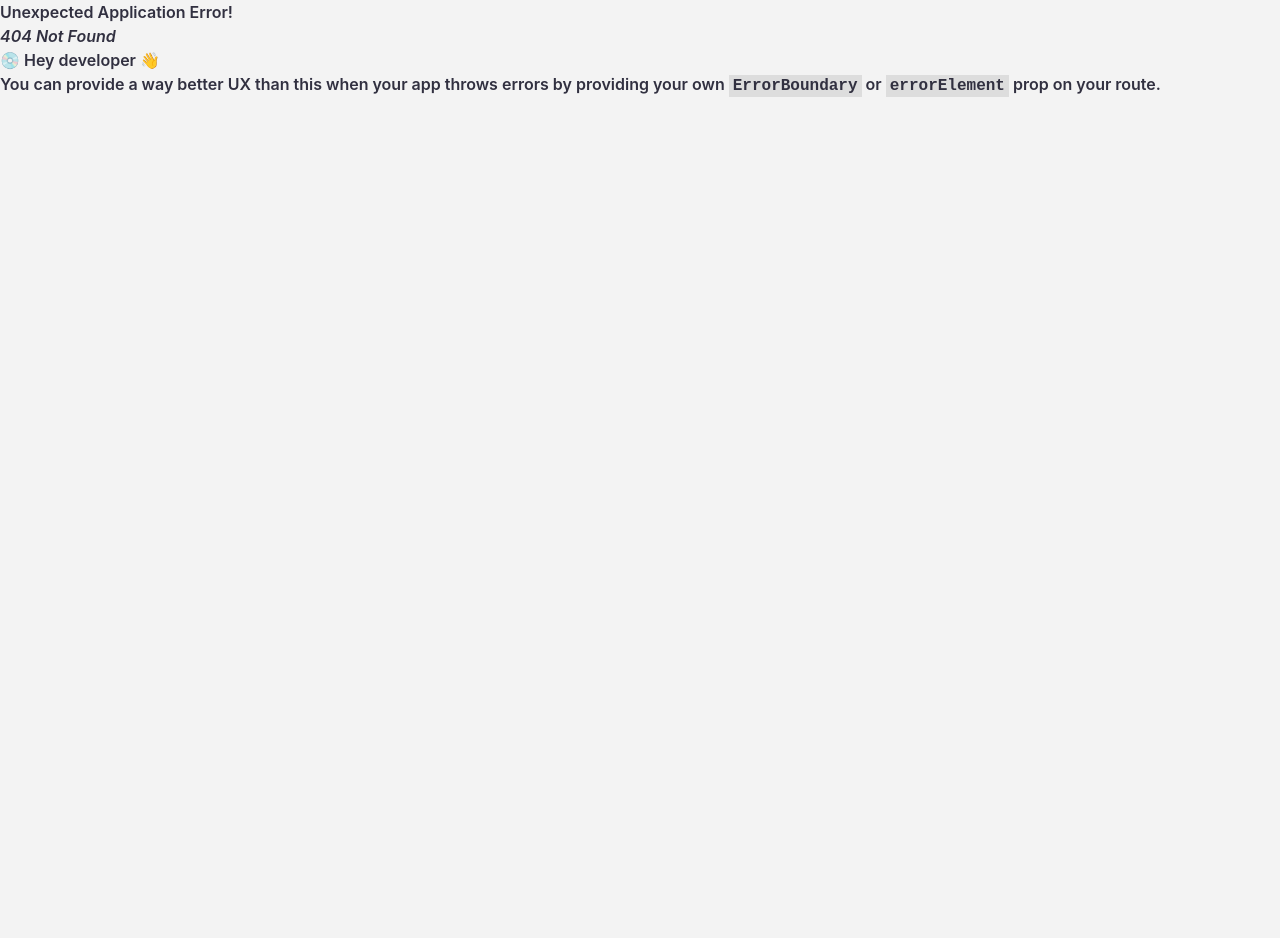
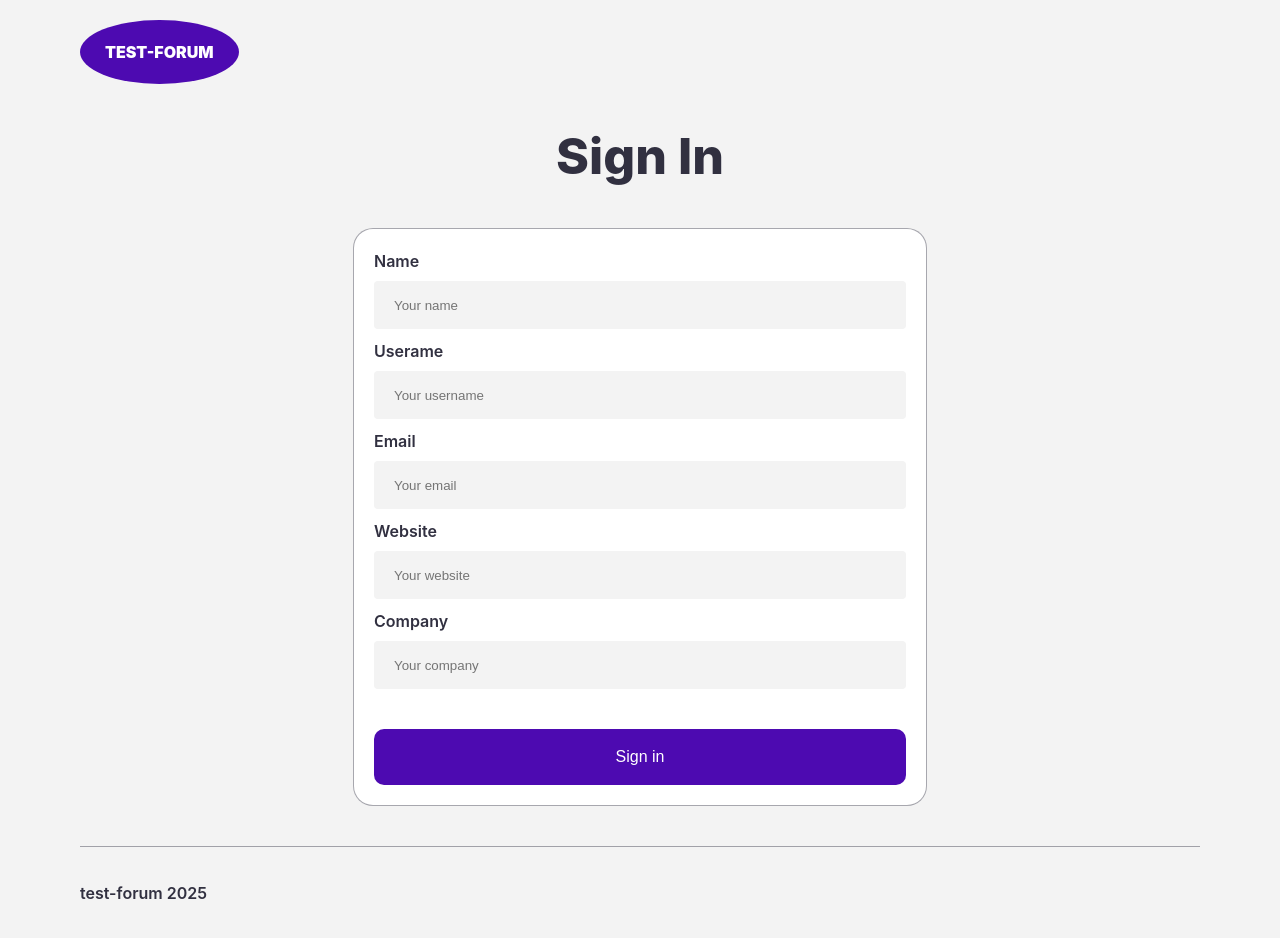
Before and after one commit to MashSHliapa/test-forum, a React (Vite) app: page /sign-in in a window 1280 px wide. Before the commit this address had no page. Before the commit the page ends 800 px from the top, so only its background shows below. Built offline with nearby package versions, Linux system fonts and the light colour scheme.

Commit message:
feat(project): create page SignIn, component LayoutSignIn

```diff
--- a/package.json
+++ b/package.json
@@ -15,6 +15,7 @@
     "react": "^19.1.1",
     "react-bootstrap": "^2.10.10",
     "react-dom": "^19.1.1",
+    "react-hook-form": "^7.62.0",
     "react-redux": "^9.2.0",
     "react-router-dom": "^7.8.0",
     "redux": "^5.0.1",
--- /dev/null
+++ b/src/components/LayoutSignIn/LayoutSignIn.scss
@@ -0,0 +1,21 @@
+@use '../../components/Layout/Layout.scss' as layout;
+
+.layout-auth {
+  display: flex;
+  flex-direction: column;
+  min-height: 100vh;
+
+  &__outlet {
+    flex: 1 1 auto;
+  }
+
+  &__copyright {
+    text-align: center;
+    padding-bottom: 40px;
+  }
+}
+
+.layout-auth .header__navbar,
+.layout-auth .header__burger {
+  display: none;
+}
--- /dev/null
+++ b/src/components/LayoutSignIn/LayoutSignIn.tsx
@@ -0,0 +1,16 @@
+import { Outlet } from 'react-router-dom';
+import { Header } from '../Header/Header';
+import { Footer } from '../Footer/Footer';
+import './LayoutSignIn.scss';
+
+export function LayoutSignIn() {
+  return (
+    <div className="layout-auth">
+      <Header />
+      <div className="layout-auth__outlet">
+        <Outlet />
+      </div>
+      <Footer />
+    </div>
+  );
+}
--- /dev/null
+++ b/src/components/ProtectedRoute/ProtectedRoute.tsx
@@ -0,0 +1,13 @@
+import { Navigate } from 'react-router-dom';
+import type { IProtectedRouteProps } from '../../types/interfaces';
+
+const isSignInCompleted = () => {
+  return Boolean(localStorage.getItem('user'));
+};
+
+export function ProtectedRoute({ children }: IProtectedRouteProps) {
+  if (!isSignInCompleted()) {
+    return <Navigate to="/sign-in" replace />;
+  }
+  return children;
+}
--- /dev/null
+++ b/src/pages/SignIn/SignIn.scss
@@ -0,0 +1,70 @@
+@use '../../components/Layout/Layout.scss' as layout;
+@use '../../styles/global.scss' as *;
+
+.sign-in {
+  &__form {
+    background-color: $color-white;
+    border: $color-separator 1px solid;
+    max-width: 574px;
+    margin: 0 auto;
+    padding: 40px;
+
+    @include layout.breakpoint(xs) {
+      padding: 24px;
+    }
+  }
+
+  &__form > :not(:last-child) {
+    margin-bottom: 10px;
+  }
+
+  &__form,
+  &__button {
+    border-radius: 10px;
+  }
+
+  &__label {
+    display: block;
+    margin-bottom: 8px;
+  }
+
+  &__input {
+    outline: none;
+    background-color: $background-default;
+    border-radius: 4px;
+    width: 100%;
+    height: 48px;
+    padding: 16px 20px;
+  }
+
+  &__button {
+    display: flex;
+    justify-content: center;
+    align-items: center;
+    width: 100%;
+    height: 56px;
+    margin-top: 40px;
+    background-color: $color-purple;
+    color: $color-white;
+    font-size: inherit;
+    cursor: pointer;
+
+    @include layout.breakpoint(xs) {
+      margin: 32px 0 24px;
+    }
+  }
+
+  &__text {
+    text-align: center;
+
+    @include layout.breakpoint(xs) {
+      font-size: 14px;
+    }
+  }
+}
+
+input:-webkit-autofill,
+input:-webkit-autofill:hover,
+input:-webkit-autofill:focus {
+  transition: background-color 5000s ease-in-out 0s;
+}
--- /dev/null
+++ b/src/pages/SignIn/SignIn.tsx
@@ -0,0 +1,119 @@
+import { useForm } from 'react-hook-form';
+import { useNavigate } from 'react-router-dom';
+import { setToLocalStorage } from '../../helpers/setToLocalStorage';
+import type { FormDataType } from '../../types/interfaces';
+import './SignIn.scss';
+
+export function SignIn() {
+  const { register, handleSubmit, reset } = useForm<FormDataType>({
+    mode: 'onChange',
+  });
+
+  const navigate = useNavigate();
+
+  const onSubmit = async (data: FormDataType) => {
+    try {
+      const { name, username, email, website, company } = data;
+
+      const userData = {
+        name,
+        username,
+        email,
+        website,
+        company,
+      };
+
+      setToLocalStorage('user', userData);
+      alert('Data saved successfully!');
+      navigate('/');
+      reset();
+    } catch (error) {
+      console.error('Error saving data', error);
+    }
+  };
+
+  return (
+    <div className="sign-in">
+      <div className="sign-in__container _container">
+        <div className="sign-in__body body">
+          <h3 className="sign-in__title title">Sign In</h3>
+          <form action="#" className="sign-in__form card-body" onSubmit={handleSubmit(onSubmit)}>
+            <div className="sign-in__item">
+              <label htmlFor="name-signIn" className="sign-in__label">
+                Name
+              </label>
+              <input
+                id="name-signIn"
+                type="text"
+                className="sign-in__input"
+                placeholder="Your name"
+                {...register('name')}
+                required
+              />
+            </div>
+
+            <div className="sign-in__item">
+              <label htmlFor="username-signIn" className="sign-in__label">
+                Userame
+              </label>
+              <input
+                id="username-signIn"
+                type="text"
+                className="sign-in__input"
+                placeholder="Your username"
+                {...register('username')}
+                required
+              />
+            </div>
+
+            <div className="sign-in__item">
+              <label htmlFor="email-signIn" className="sign-in__label">
+                Email
+              </label>
+              <input
+                id="email-signIn"
+                type="text"
+                className="sign-in__input"
+                placeholder="Your email"
+                {...register('email')}
+                required
+              />
+            </div>
+
+            <div className="sign-in__item">
+              <label htmlFor="website-signIn" className="sign-in__label">
+                Website
+              </label>
+              <input
+                id="website-signIn"
+                type="text"
+                className="sign-in__input"
+                placeholder="Your website"
+                {...register('website')}
+                required
+              />
+            </div>
+
+            <div className="sign-in__item">
+              <label htmlFor="company-signIn" className="sign-in__label">
+                Company
+              </label>
+              <input
+                id="company-signIn"
+                type="text"
+                className="sign-in__input"
+                placeholder="Your company"
+                {...register('company')}
+                required
+              />
+            </div>
+
+            <button type="submit" className="sign-in__button">
+              Sign in
+            </button>
+          </form>
+        </div>
+      </div>
+    </div>
+  );
+}
--- a/src/router.tsx
+++ b/src/router.tsx
@@ -4,6 +4,9 @@ import { PostsList } from './pages/PostsList/PostsList';
 import { Users } from './pages/Users/Users';
 import { CardItem } from './pages/CardItem/CardItem';
 import { Favorites } from './pages/Favorites/Favorites';
+import { SignIn } from './pages/SignIn/SignIn';
+import { ProtectedRoute } from './components/ProtectedRoute/ProtectedRoute';
+import { LayoutSignIn } from './components/LayoutSignIn/LayoutSignIn';
 
 export const router = createBrowserRouter([
   {
@@ -11,19 +14,44 @@ export const router = createBrowserRouter([
     children: [
       {
         path: '/',
-        element: <PostsList />,
+        element: (
+          <ProtectedRoute>
+            <PostsList />
+          </ProtectedRoute>
+        ),
       },
       {
         path: '/selected/:id',
-        element: <CardItem />,
+        element: (
+          <ProtectedRoute>
+            <CardItem />
+          </ProtectedRoute>
+        ),
       },
       {
         path: '/users',
-        element: <Users />,
+        element: (
+          <ProtectedRoute>
+            <Users />
+          </ProtectedRoute>
+        ),
       },
       {
         path: '/favorites',
-        element: <Favorites />,
+        element: (
+          <ProtectedRoute>
+            <Favorites />
+          </ProtectedRoute>
+        ),
+      },
+    ],
+  },
+  {
+    element: <LayoutSignIn />,
+    children: [
+      {
+        path: '/sign-in',
+        element: <SignIn />,
       },
     ],
   },
```
Also changed, not shown: src/types/interfaces.ts (+14 -0 lines), 1 other file (tests, documents, lock files or other folders).
